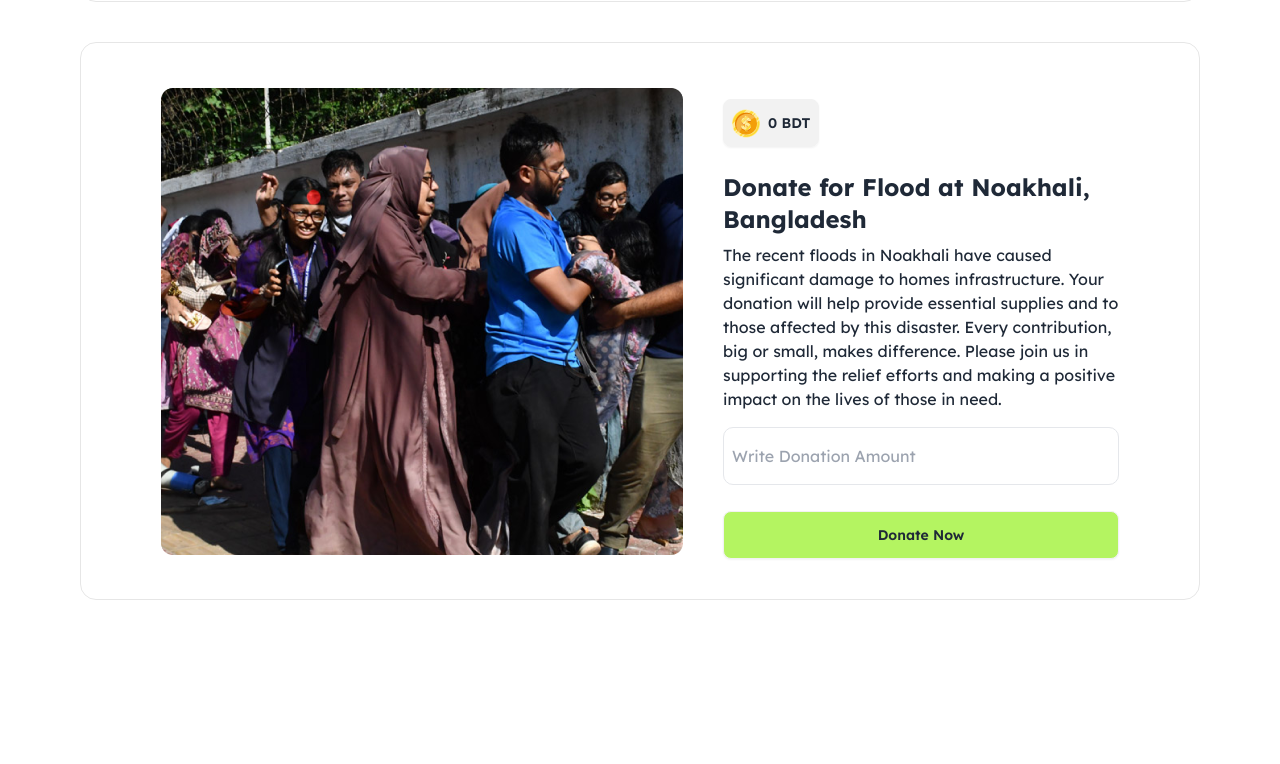
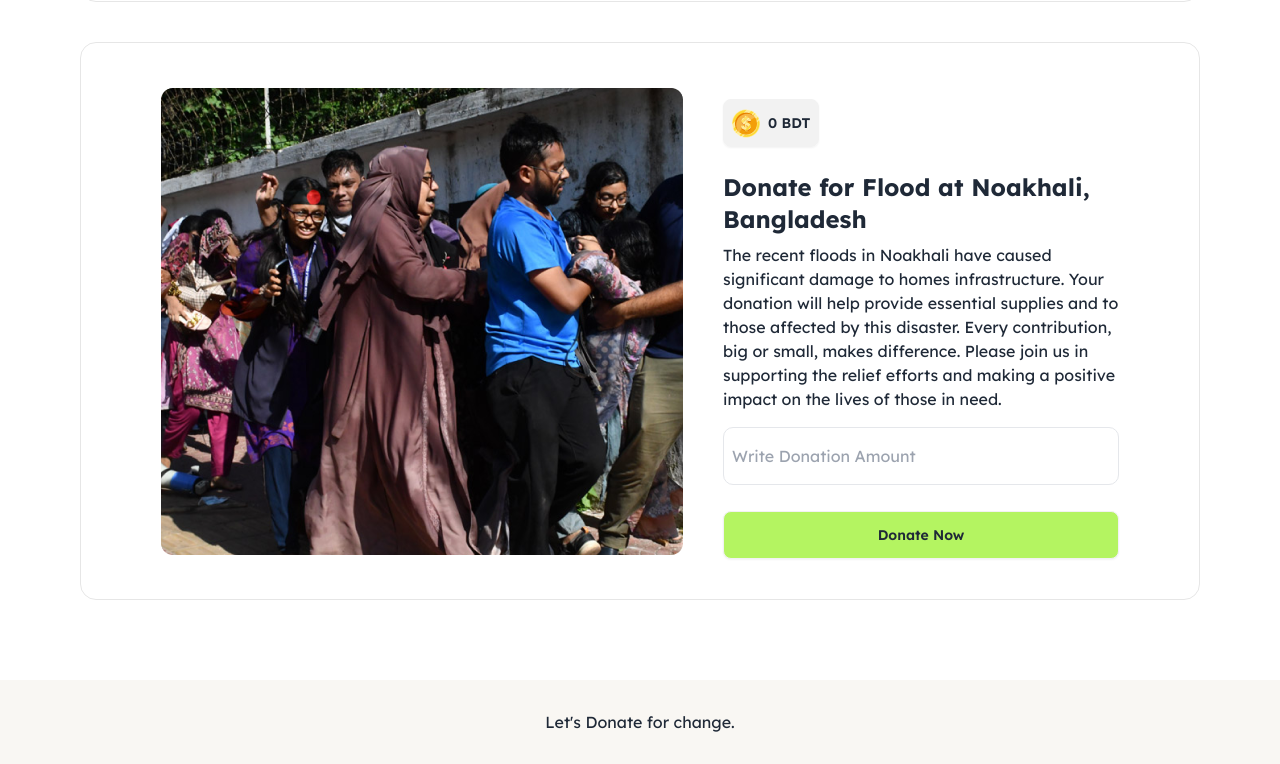
Before and after one commit to LatenT-BeacOn/DonateForSave, a plain HTML site: page index.html in a window 1280 px wide. Shown: the part 1432-2196 px from the top of the page. Before the commit the page ends 2112 px from the top, so only its background shows below. Drawn offline with nearby package versions, Linux system fonts and the light colour scheme.

Commit message:
basePart

```diff
--- a/index.html
+++ b/index.html
@@ -139,7 +139,9 @@
     </div>
 
 </main>
-<footer>
+<footer class="bg-[#F9F7F3]">
+
+    <p class="py-[30px] text-center"> Let's Donate for change.</p>
 
 </footer>
 
```
